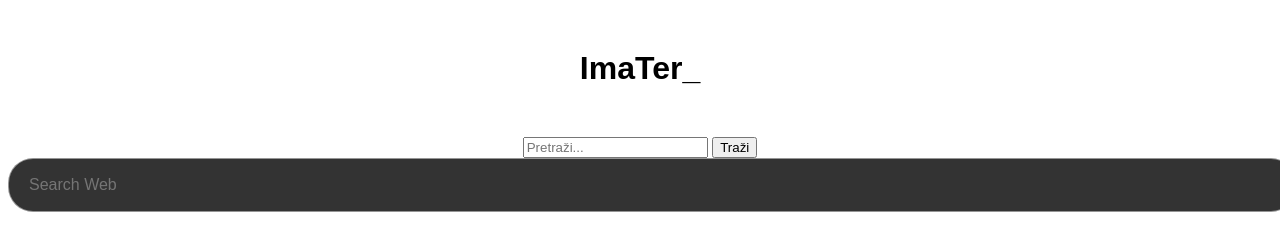
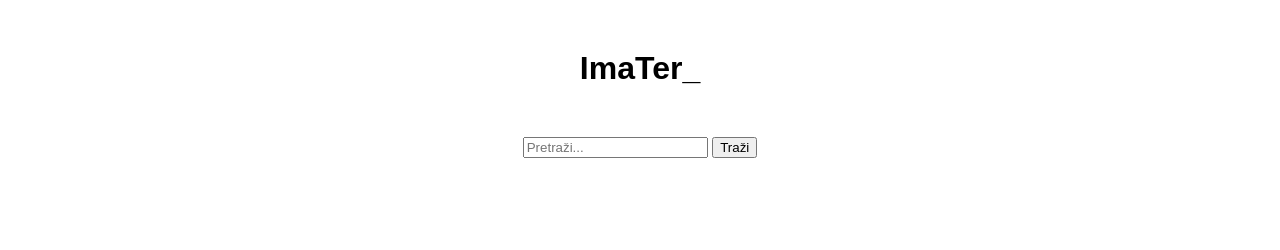
Before and after one commit to angry65cro/ImaTer_, a plain HTML site: page index.html in a window 1280 px wide. Drawn offline with Linux system fonts and the light colour scheme.

Commit message:
Update index.html

```diff
--- a/index.html
+++ b/index.html
@@ -13,7 +13,7 @@
     <button id="search-button">Traži</button>
   </div>
 
- <input class="search-form__query ng-pristine ng-untouched ng-valid ng-empty" type="text" placeholder="Search Web" ng-change="getSuggestions()" ng-keydown="switchSugg($event)" ng-model="inputValue" ng-model-options="{debounce: 300}">
+
 
   <script src="script.js"></script>
 </body>
```
